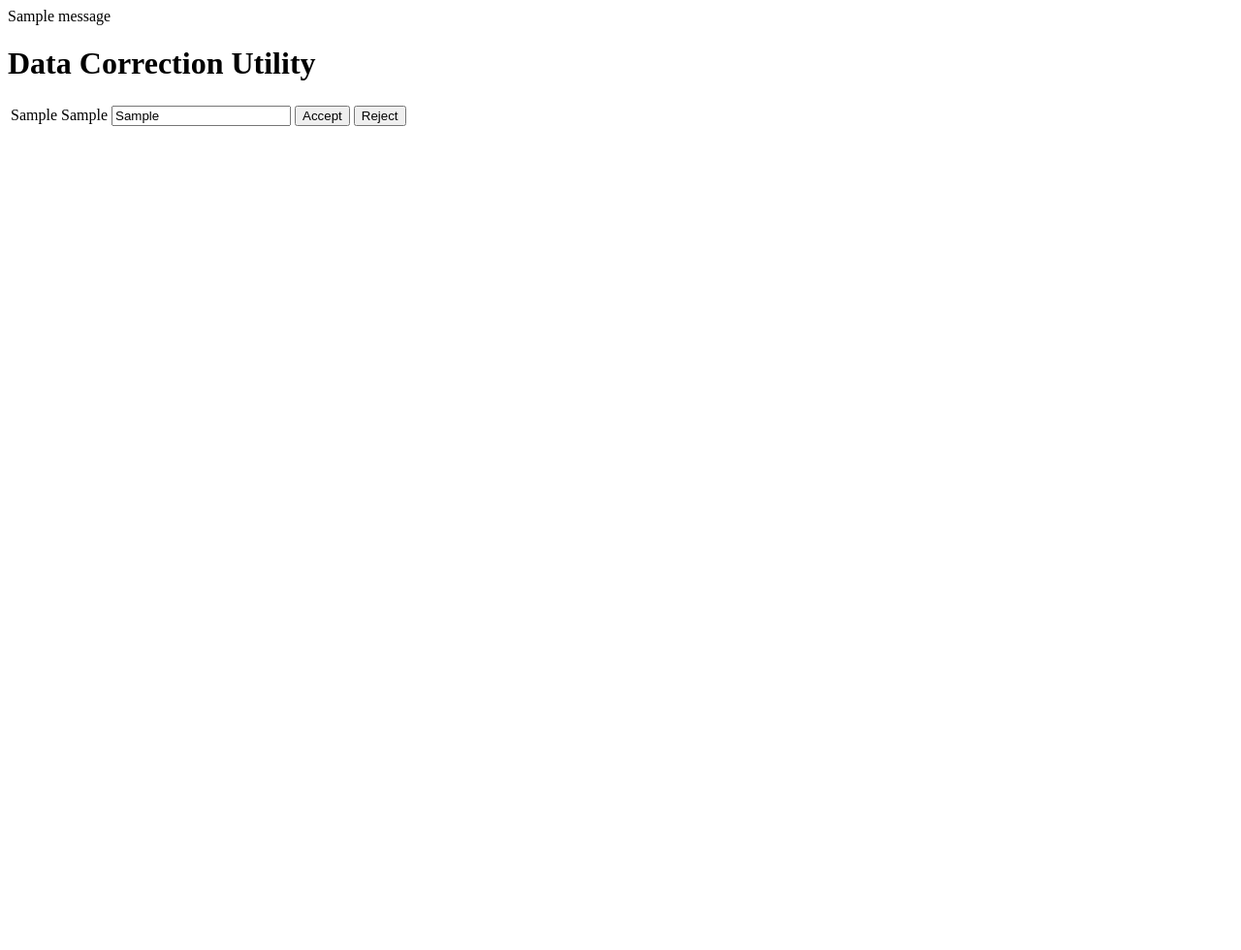
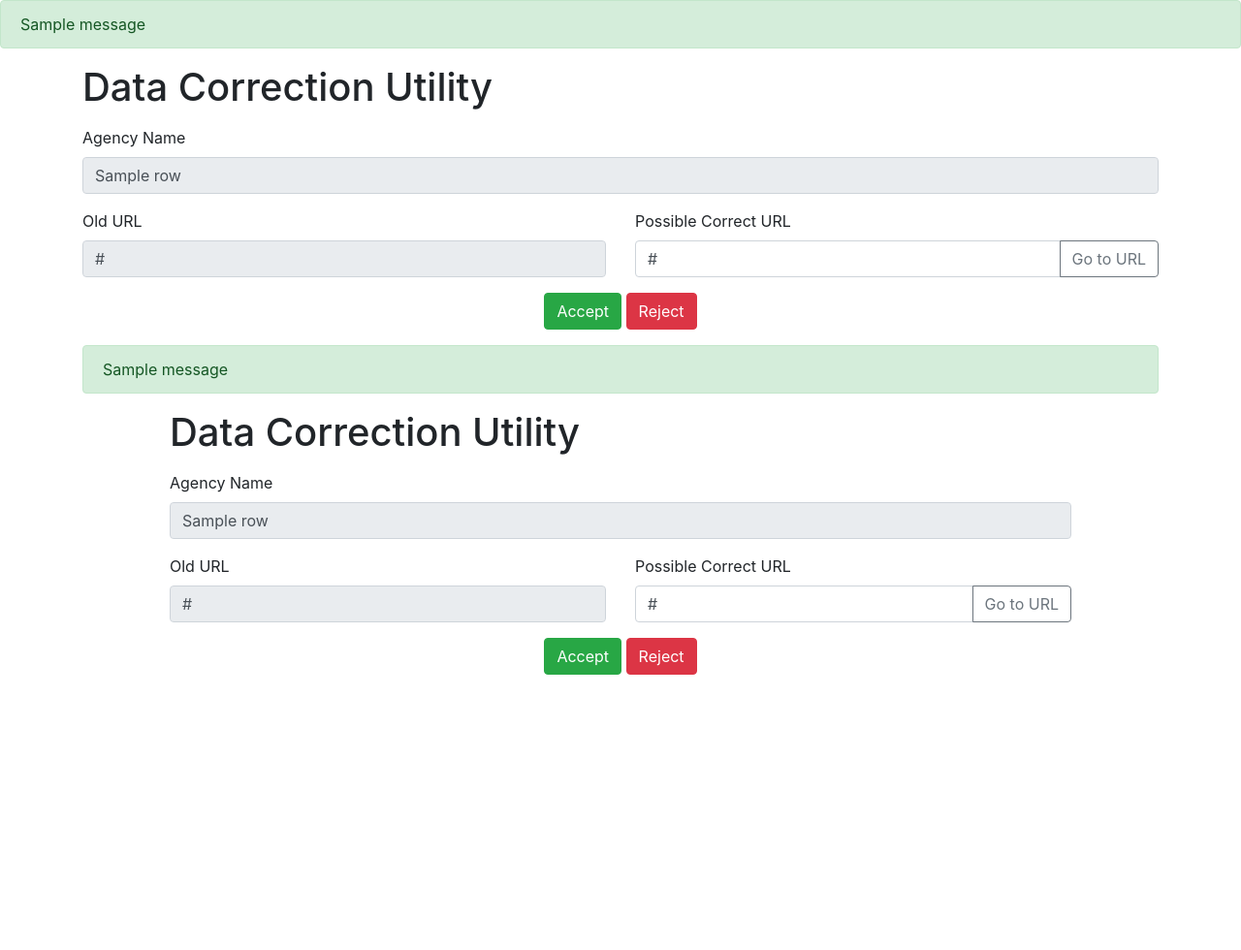
Before and after one commit to Police-Data-Accessibility-Project/data-cleaning, a Flask app: template app/templates/index.html in a window 1280 px wide. Shown: the whole page at 97% size. Before the commit the page ends 130 px from the top, so only its background shows below. Run offline with Flask 3, Linux system fonts and the light colour scheme; the template is opened without the code that fills it: most values are stand-ins (such as "Sample title", 1, 10 or a date in 2020); one stand-in notice (Sample message) is shown; parts of the project's set-up code (start-up, migrations or seed data) failed here and were passed over; some libraries are stand-ins or nearby versions.

Commit message:
Bootstrapify HTML, add preview options.

```diff
--- a/app/templates/index.html
+++ b/app/templates/index.html
@@ -3,34 +3,73 @@
 <head>
     <meta charset="UTF-8">
     <title>Data Correction Utility</title>
+    <link rel="stylesheet" type="text/css" href="{{ url_for('static', filename='styles.css') }}">
+    <link href="https://stackpath.bootstrapcdn.com/bootstrap/4.5.2/css/bootstrap.min.css" rel="stylesheet">
 </head>
 <body>
     {% with messages = get_flashed_messages(with_categories=true) %}
       {% if messages %}
         {% for category, message in messages %}
-          <div class="flash-{{ category }}">{{ message }}</div>
+          <!-- Using Bootstrap's alert classes for flash messages -->
+          <div class="alert alert-{{ category }}" role="alert">
+            {{ message }}
+          </div>
         {% endfor %}
       {% endif %}
     {% endwith %}
 
-    <h1>Data Correction Utility</h1>
-    <form action="/update_data" method="post">
-        <input type="hidden" name="entry_id" value="{{ row.id }}">
-        <table>
-            <!-- Table headers -->
-            <tr>
-                <td>{{ row.column_a }}</td>
-                <td>{{ row.original_column_b }}</td>
-                <td>
-                    <input type="text" name="new_value" value="{{ row.proposed_column_c_change }}">
-                </td>
-                <td>
-                    <button type="submit" name="action" value="accept">Accept</button>
-                    <button type="submit" name="action" value="reject">Reject</button>
-                </td>
-            </tr>
-        </table>
-    </form>
+    <div class="container">
+        <h1>Data Correction Utility</h1>
+        <form action="/update_data" method="post" class="mt-3">
+            <input type="hidden" name="entry_id" value="{{ row.id }}">
+            <div class="row">
+                <!-- Agency Name -->
+                <div class="col-12">
+                    <div class="form-group">
+                        <label for="agencyName">Agency Name</label>
+                        <input type="text" class="form-control" id="agencyName" value="{{ row.name }}" disabled>
+                    </div>
+                </div>
+            </div>
+            <div class="row">
+                <!-- Old URL -->
+                <div class="col-md-6">
+                    <div class="form-group">
+                        <label for="oldUrl">Old URL</label>
+                        <input type="url" class="form-control" id="oldUrl" value="{{ row.old_url }}" disabled>
+                    </div>
+                </div>
+                <!-- Possible Correct URL -->
+                <div class="col-md-6">
+                    <div class="form-group">
+                        <label for="newUrl">Possible Correct URL</label>
+                        <div class="input-group">
+                            <input type="text" class="form-control" id="newUrl" name="new_value" value="{{ row.possible_correct_url }}">
+                            <div class="input-group-append">
+                                <a href="{{ row.possible_correct_url }}" class="btn btn-outline-secondary" target="_blank">Go to URL</a>
+                            </div>
+                        </div>
+                    </div>
+                </div>
+            </div>
+            <div class="row">
+                <!-- Accept/Reject Buttons -->
+                <div class="col-12 text-center">
+                    <button type="submit" class="btn btn-success" name="action" value="accept">Accept</button>
+                    <button type="submit" class="btn btn-danger" name="action" value="reject">Reject</button>
+                </div>
+            </div>
+        </form>
+    </div>
+    <div class="container">
+        <div class="embed-responsive embed-responsive-16by9 mt-3">
+            <iframe class="embed-responsive-item" id="urlPreview" src="{{ row.possible_correct_url }}" allowfullscreen></iframe>
+        </div>
+    </div>
+    <!-- Bootstrap JS, Popper.js, and jQuery -->
+    <script src="https://code.jquery.com/jquery-3.5.1.slim.min.js"></script>
+    <script src="https://cdn.jsdelivr.net/npm/@popperjs/core@2.5.5/dist/umd/popper.min.js"></script>
+    <script src="https://stackpath.bootstrapcdn.com/bootstrap/4.5.2/js/bootstrap.min.js"></script>
+</body>
 
-</body>
 </html>
```
